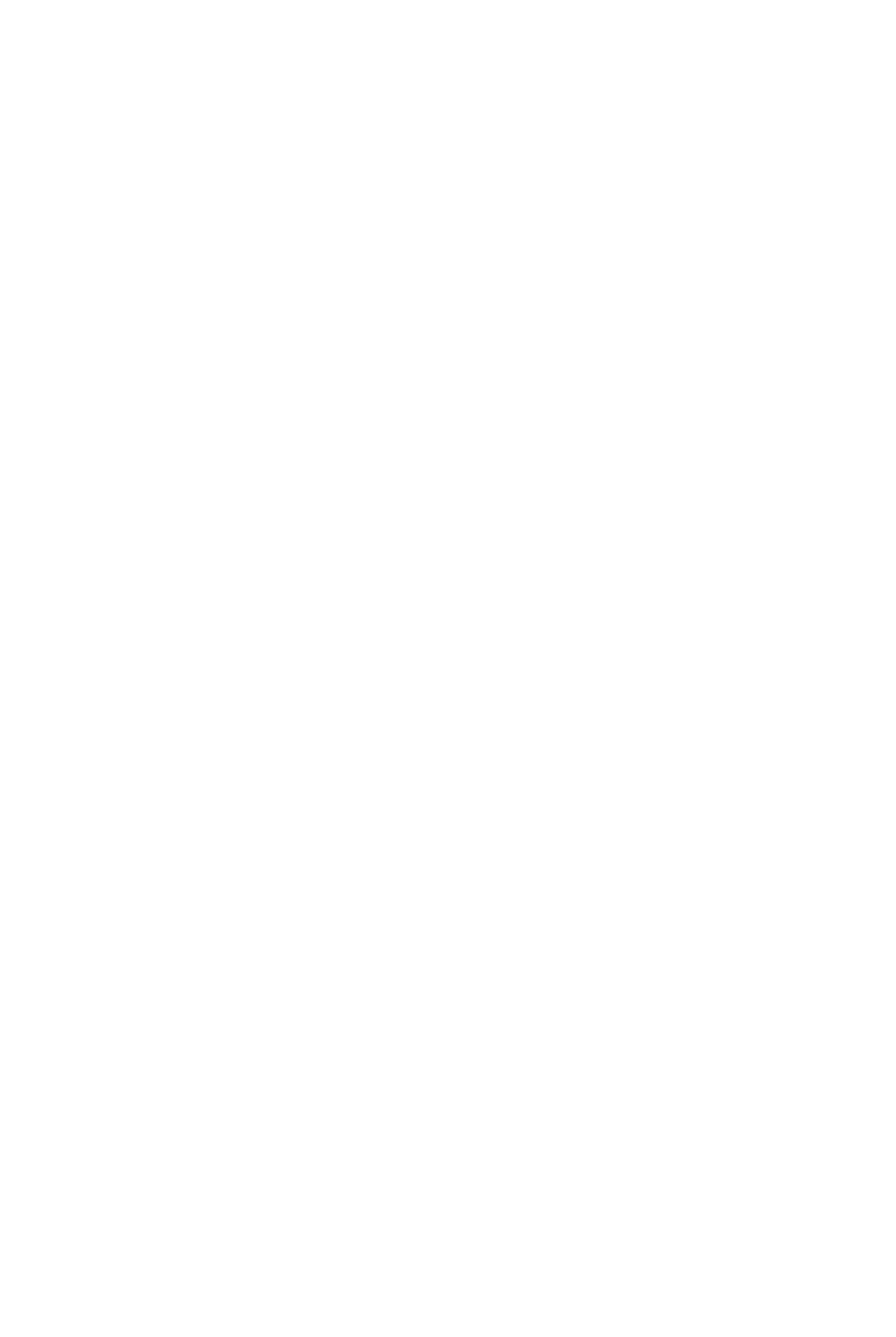
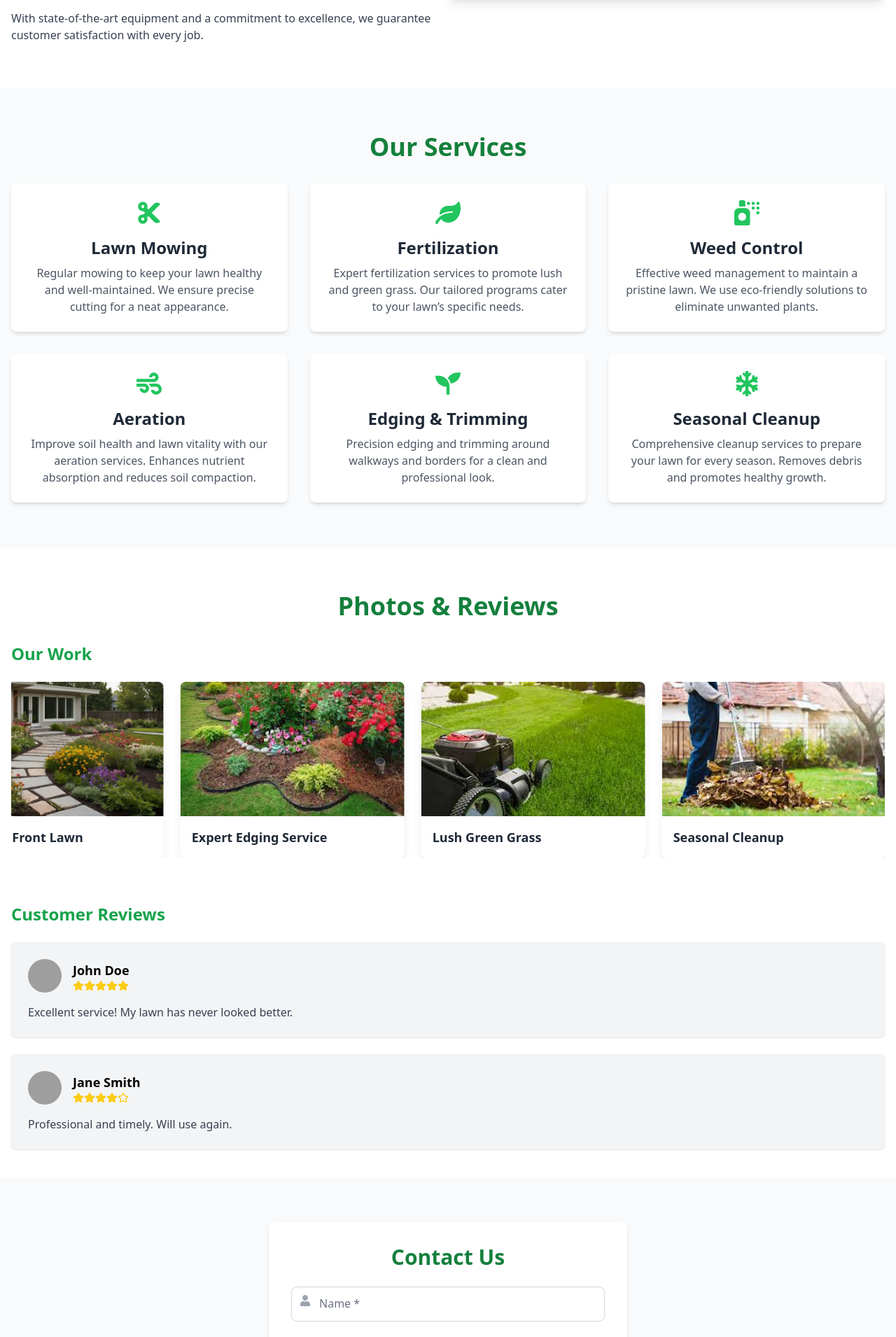
Before and after one commit to Gaazzeebo/LawnWE, a React (Vite) app in the folder my-vue-app/: page / in a window 1280 px wide. Shown: the part 2110-4020 px from the top of the page at 70% size. Before the commit the page ends 1985 px from the top, so only its background shows below. Built offline with nearby package versions, Linux system fonts and the light colour scheme; grey boxes are pictures that could not be loaded.

Commit message:
welp that was easy

```diff
--- a/my-vue-app/src/App.tsx
+++ b/my-vue-app/src/App.tsx
@@ -1,5 +1,4 @@
 import React from 'react';
-import { Routes, Route } from 'react-router-dom';
 import Navbar from './components/Navbar';
 import Footer from './components/Footer';
 import Home from './pages/Home';
@@ -13,14 +12,12 @@ function App() {
     <div className="flex flex-col min-h-screen">
       <Navbar />
       <main className="flex-grow">
-        <Routes>
-          <Route path="/" element={<Home />} />
-          <Route path="/about-us" element={<AboutUs />} />
-          <Route path="/services" element={<Services />} />
-          <Route path="/contact" element={<ContactForm />} />
-          <Route path="/photos-reviews" element={<PhotosReviews />} />
-          {/* Add more routes as needed */}
-        </Routes>
+        {/* Load all components sequentially */}
+        <Home />
+        <AboutUs />
+        <Services />
+        <PhotosReviews />
+        <ContactForm />
       </main>
       <Footer />
     </div>
```
